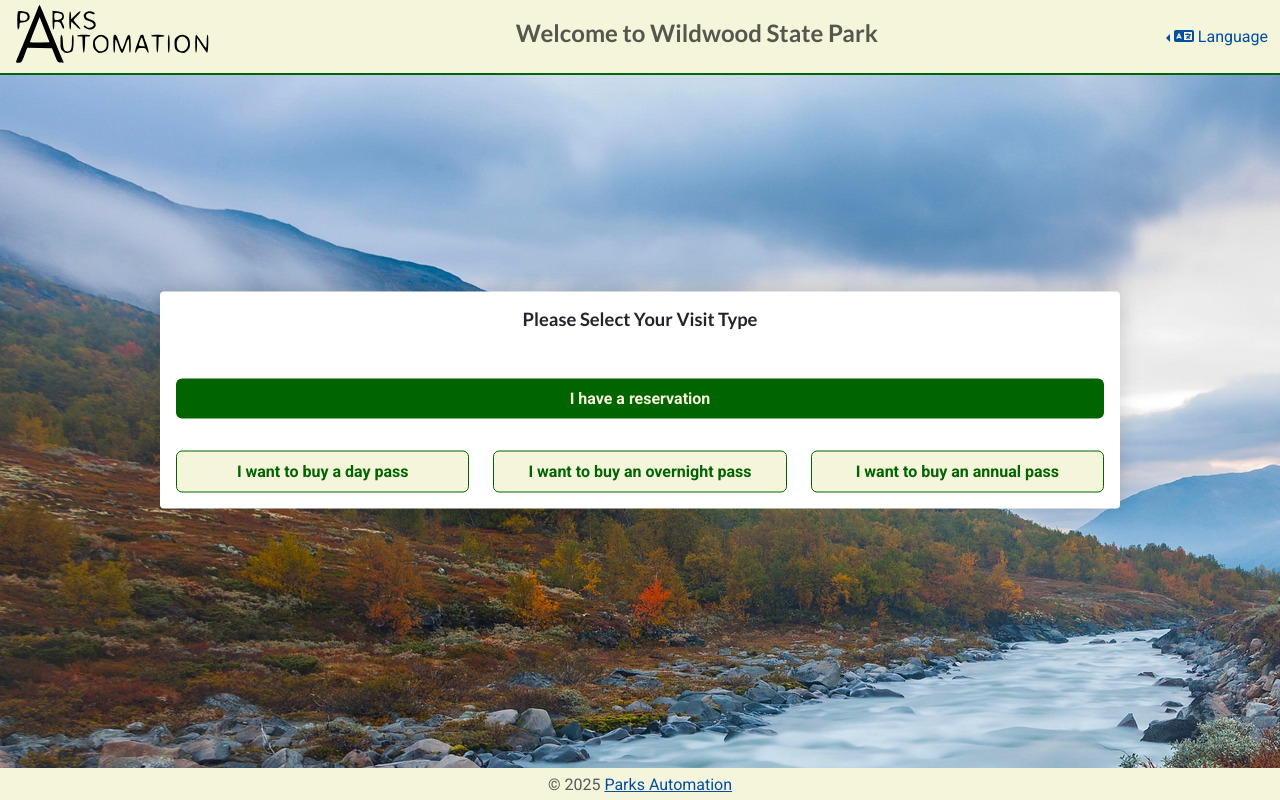
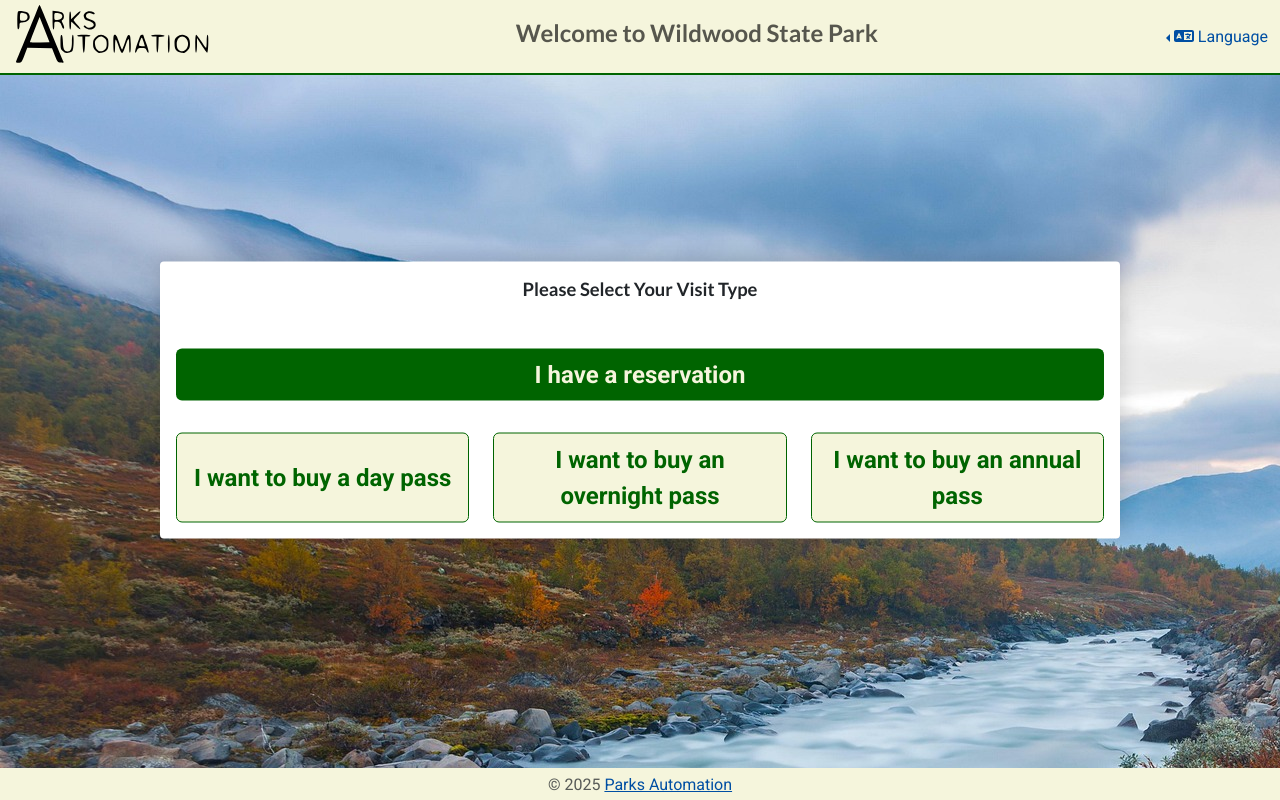
Before and after one commit to codea05/parksAutomation_DEMO, a Vue app: page / in a window 1280 px wide. Built offline with nearby package versions, Linux system fonts and the light colour scheme.

Commit message:
make buttons bigger

```diff
--- a/src/assets/styles/_custom.scss
+++ b/src/assets/styles/_custom.scss
@@ -267,7 +267,7 @@ a {
   border: none;
   border-radius: 6px;
   padding: 0.5rem 1rem;
-  font-size: 1rem;
+  font-size: 1.5rem;
   font-weight: 700;
   cursor: pointer;
 }
@@ -294,7 +294,7 @@ a {
   border: 1px solid $paBrandGreen;
   border-radius: 6px;
   padding: 0.5rem 1rem;
-  font-size: 1rem;
+  font-size: 1.5rem;
   font-weight: 700;
   cursor: pointer;
 }
```
